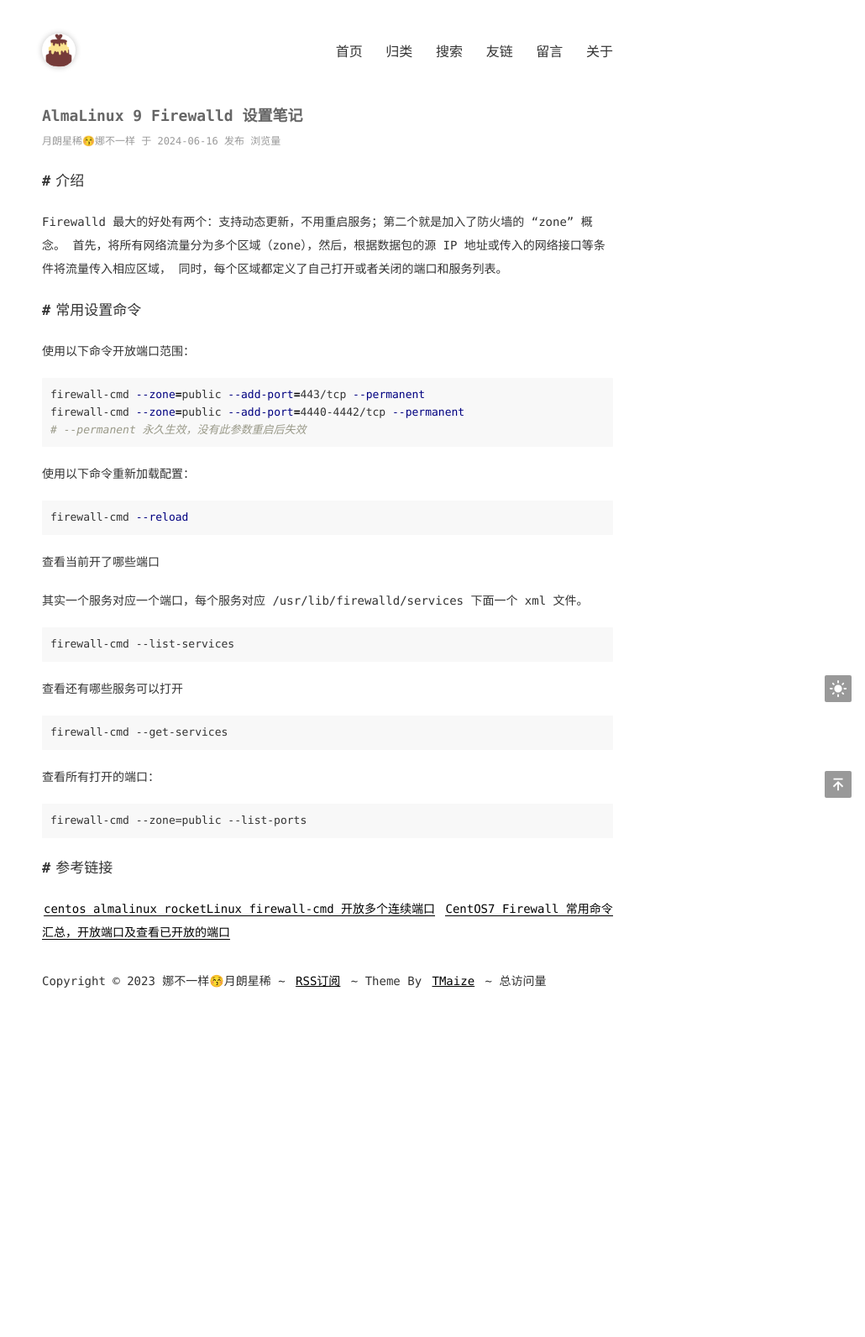
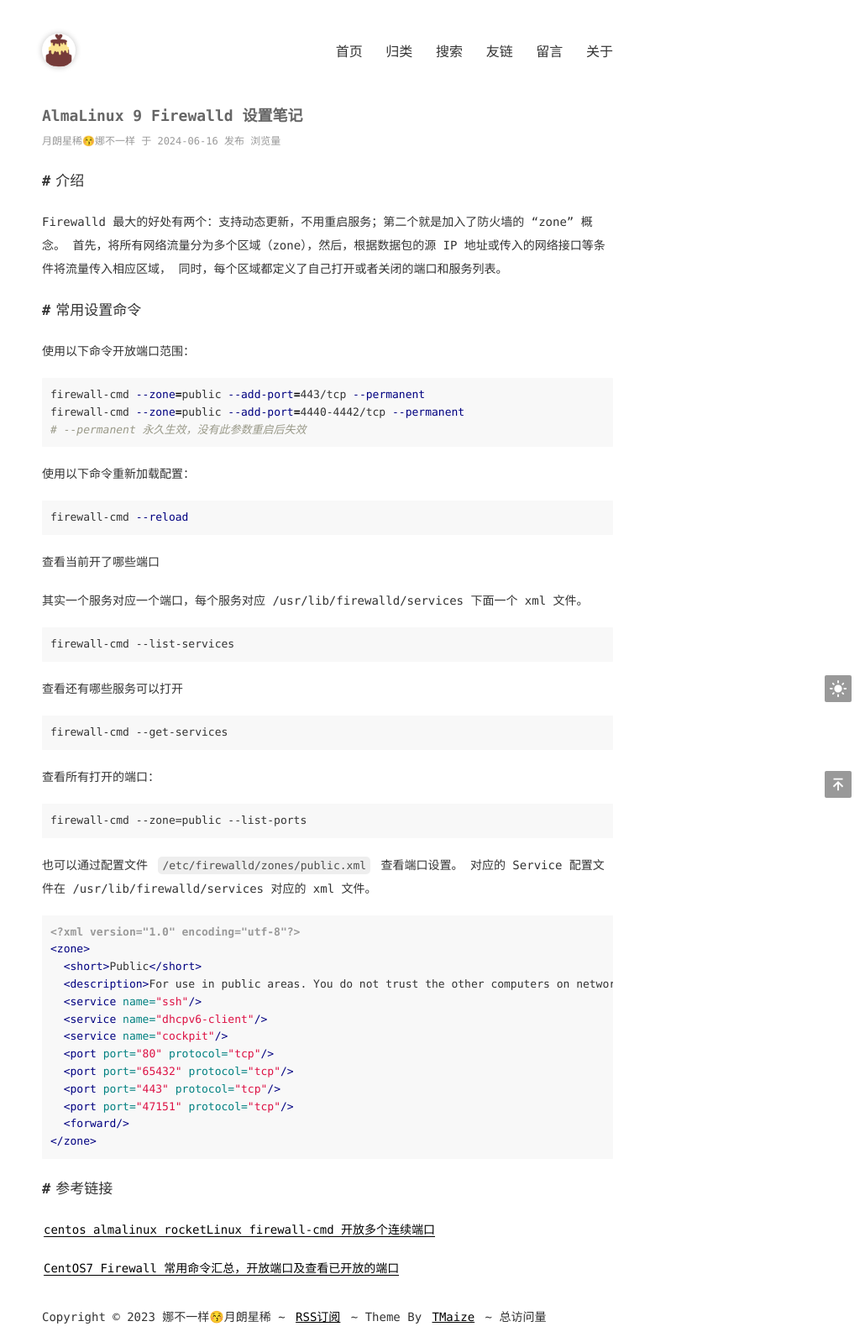
Before and after one commit to nksmiles/nksmiles.github.io, a Jekyll site: the page built from _posts/2024-06-16-Almulinux-firewalld-settings.md, in a window 1280 px wide. Shown: the whole page at 84% size, without its empty margins (250-1280 px from the left). Built offline with Jekyll 4.4.1, drawn with Linux system fonts in a browser that asks for light colours; comment, search, counter and statistics services are not loaded; before the commit the page ends 1192 px from its top, so only the background shows below that.

Commit message:
Update 2024-06-16-Almulinux-firewalld-settings.md

````diff
--- a/_posts/2024-06-16-Almulinux-firewalld-settings.md
+++ b/_posts/2024-06-16-Almulinux-firewalld-settings.md
@@ -42,6 +42,27 @@
 firewall-cmd --zone=public --list-ports
 ```
 
+也可以通过配置文件 `/etc/firewalld/zones/public.xml` 查看端口设置。
+对应的 Service 配置文件在 /usr/lib/firewalld/services 对应的 xml 文件。
+
+```xml
+<?xml version="1.0" encoding="utf-8"?>
+<zone>
+  <short>Public</short>
+  <description>For use in public areas. You do not trust the other computers on networks to not harm your computer. Only selected incoming connections are accepted.</description>
+  <service name="ssh"/>
+  <service name="dhcpv6-client"/>
+  <service name="cockpit"/>
+  <port port="80" protocol="tcp"/>
+  <port port="65432" protocol="tcp"/>
+  <port port="443" protocol="tcp"/>
+  <port port="47151" protocol="tcp"/>
+  <forward/>
+</zone>
+```
+
 ## 参考链接
+
 [centos almalinux rocketLinux firewall-cmd 开放多个连续端口](https://blog.csdn.net/WonSafe/article/details/131536185)
+
 [CentOS7 Firewall 常用命令汇总，开放端口及查看已开放的端口](https://blog.csdn.net/lvqingyao520/article/details/81075094)
````
